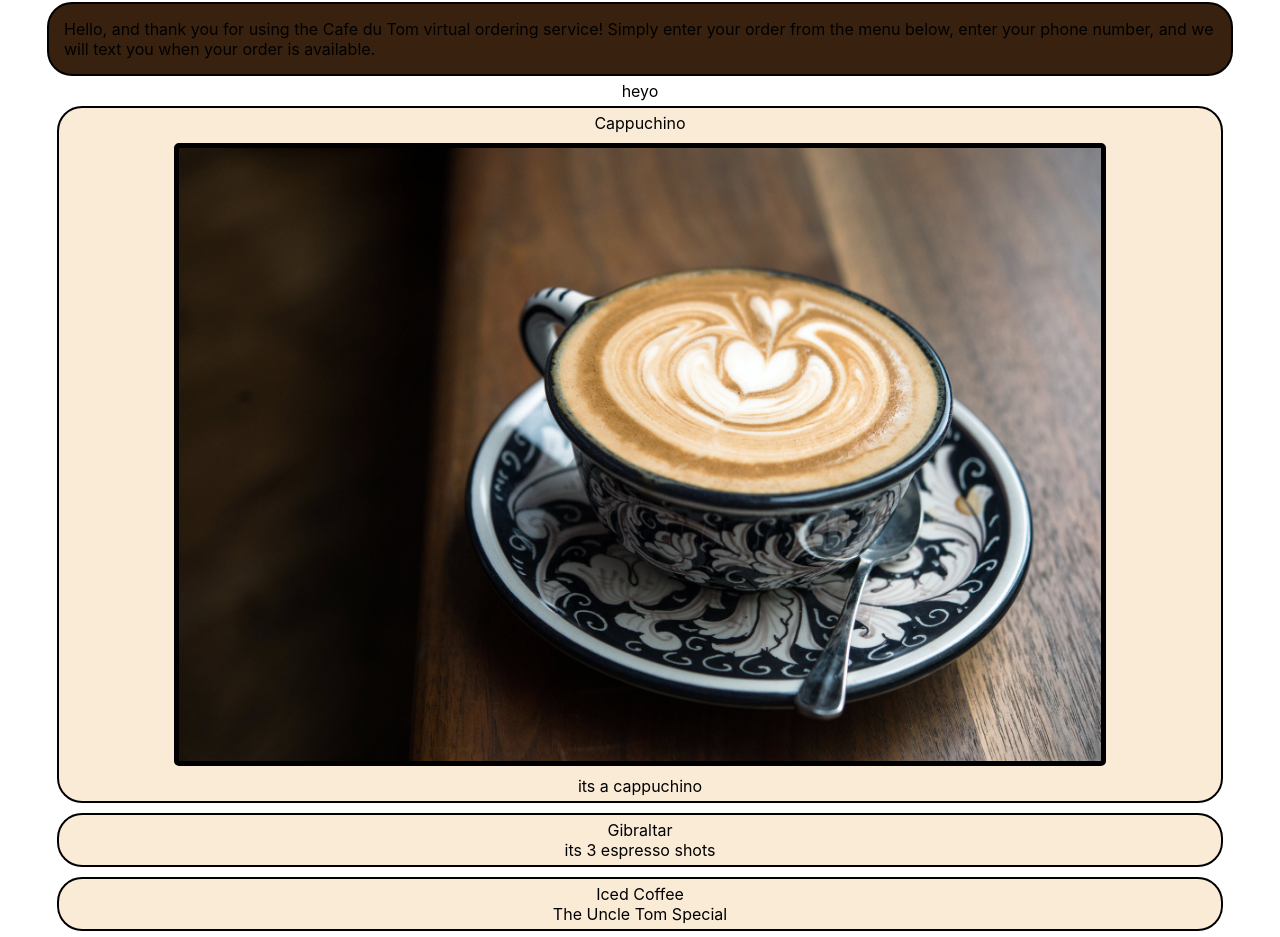
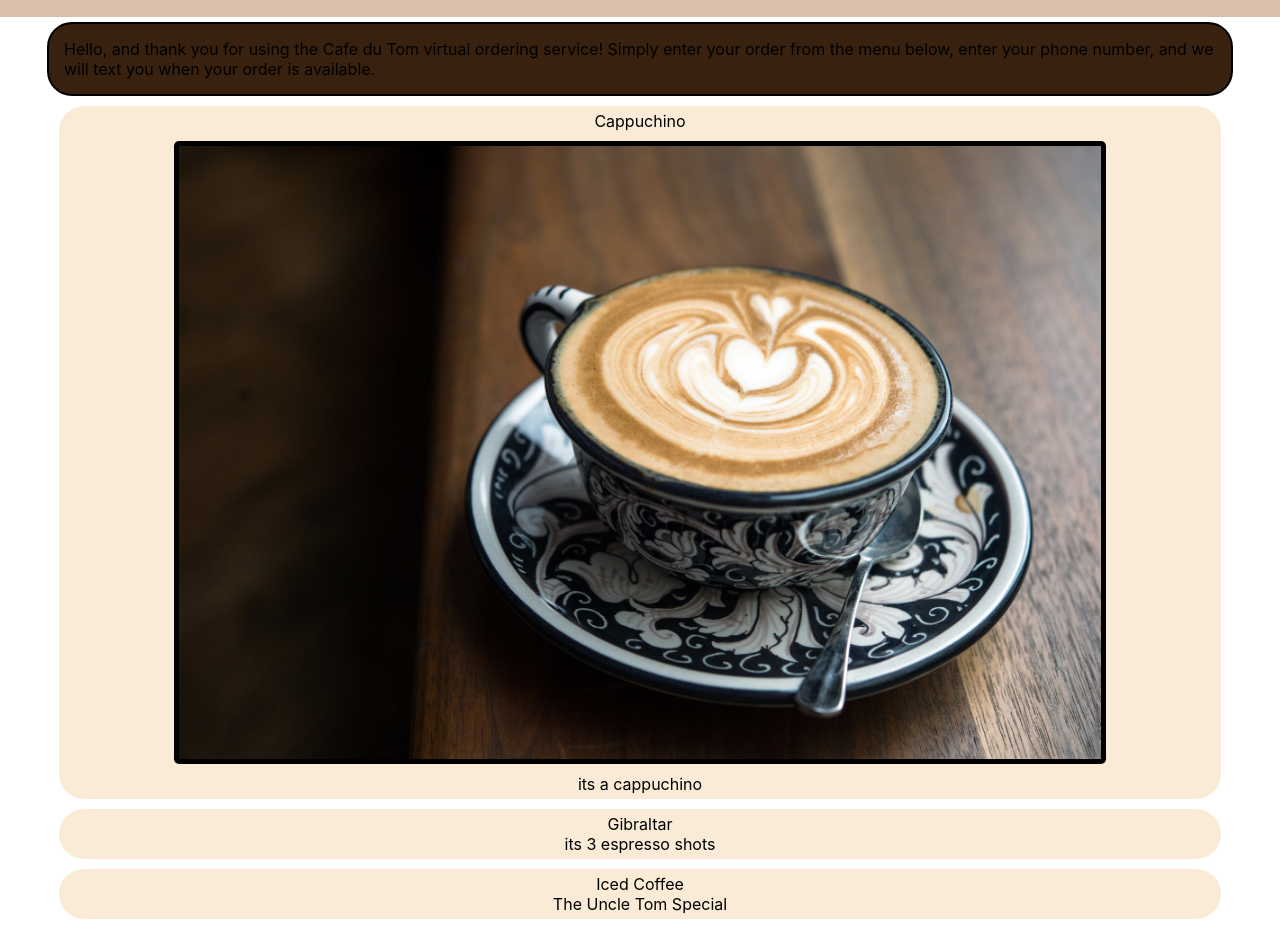
Before and after one commit to Phreakester/cafe-du-tom, a React (Create React App) app: page / in a window 1280 px wide. Shown: the part 100-1037 px from the top of the page. Built offline with nearby package versions, Linux system fonts and the light colour scheme.

Commit message:
Changed the way that the order is stored so that is uses a state variable and is in main App so all components can access it

```diff
--- a/src/components/App.js
+++ b/src/components/App.js
@@ -1,3 +1,5 @@
+import React, { useState } from 'react';
+
 import Mastiff from './Mastiff';
 import Menu from './Menu';
 import CompleteOrder from './CompleteOrder';
@@ -12,11 +14,19 @@ const itemList = [
 
 
 function App() {
+  const [order, setOrder] = useState([]);
+
+  function addToOrder(itemToAdd) {
+    setOrder(...order, itemToAdd)
+    console.log('Added ' + itemToAdd + ' to the order.');
+  }
+
   return (
     <div className="main-body">
+      <div onClick = {() => console.log(order)}>List order</div>
       <Mastiff />
-      <Menu allItems = {itemList} />
-      <CompleteOrder />
+      <Menu allItems = {itemList} addToOrder = {addToOrder} />
+      <CompleteOrder order = {order} />
     </div>
   );
 }
--- a/src/components/CompleteOrder.js
+++ b/src/components/CompleteOrder.js
@@ -1,7 +1,7 @@
-function CompleteOrder() {
+function CompleteOrder(props) {
   return (
-    <div className="main-body">
-      Hello, and thank you for using the Cafe du Tom virtual ordering service! Simply enter your order from the menu below, enter your phone number, and we will text you when your order is available.
+    <div className="complete-order-main" onClick = {() => console.log(props.order.length)}>
+      {props.order[0] && <button className="complete-order-button">Complete Order</button>}
     </div>
   );
 }
--- a/src/components/Menu.js
+++ b/src/components/Menu.js
@@ -2,18 +2,11 @@ import './../styles/Menu.css';
 import MenuItem from './MenuItem';
 
 function Menu(props) {
-    var order = [];
-
-    function addToOrder(itemToAdd) {
-        order.push(itemToAdd);
-        console.log('Added ' + itemToAdd + ' to the order.');
-    }
 
     return(
         <div className = 'menu-container'>
-            <div onClick={() => console.log(order)}>{'heyo ' + order}</div>
             {props.allItems.map((item) =>
-                <MenuItem item = {item} addToOrder={addToOrder}/>
+                <MenuItem item = {item} addToOrder={props.addToOrder}/>
             )}
         </div>
     )
--- a/src/styles/MenuItem.css
+++ b/src/styles/MenuItem.css
@@ -5,7 +5,6 @@
     flex-direction: column;
     background-color: antiquewhite;
     margin: 5px;
-    border: solid black 2px;
     border-radius: 25px;
     padding: 5px;
 }
```
